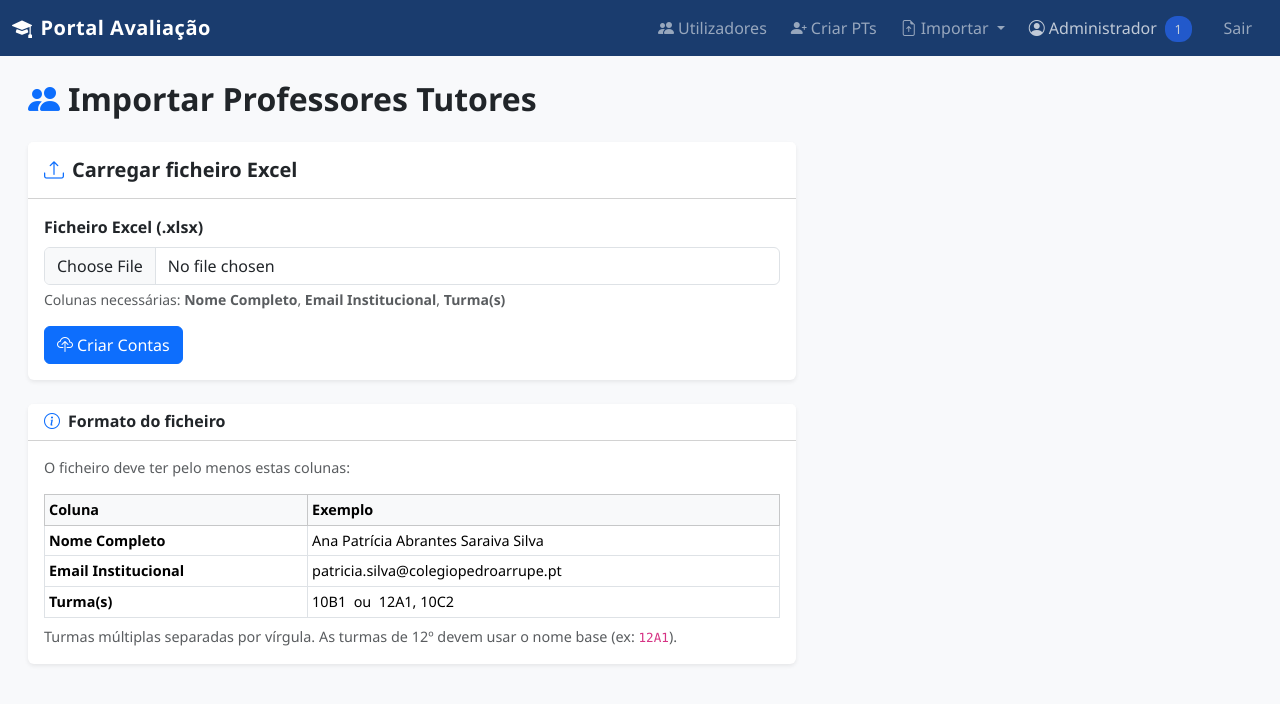
After one commit to macoutinho-hub/portal-avaliacao, a Flask app: page /admin/importar-pts in a window 1280 px wide. The commit adds this page. Shown: the top 704 px of the page. Run offline with Flask 3, Linux system fonts and the light colour scheme; a user stored in the database is signed in.

Commit message:
importar PTs

```diff
--- a/app.py
+++ b/app.py
@@ -734,6 +734,78 @@ def admin_panel():
     users = db.execute("SELECT * FROM users ORDER BY role, turma, nome").fetchall()
     return render_template("admin.html", users=users)
 
+@app.route("/admin/importar-pts", methods=["GET", "POST"])
+@login_required
+@admin_required
+def importar_pts():
+    import secrets, string, io, unicodedata as _uc2, re as _re3
+
+    def gerar_password(n=10):
+        chars = string.ascii_letters + string.digits
+        return "".join(secrets.choice(chars) for _ in range(n))
+
+    credenciais = None
+
+    if request.method == "POST":
+        f = request.files.get("ficheiro")
+        if not f or not f.filename.endswith((".xlsx", ".xls")):
+            flash("Por favor carregue um ficheiro .xlsx.", "danger")
+            return redirect(url_for("importar_pts"))
+
+        path = os.path.join(UPLOAD_FOLDER, secure_filename(f.filename))
+        f.save(path)
+        db = get_db()
+
+        wb = openpyxl.load_workbook(path, data_only=True)
+        ws = wb.active
+        headers = [str(c.value or "").strip().lower() for c in ws[1]]
+
+        def ci(names):
+            for n in names:
+                for i, h in enumerate(headers):
+                    if n.lower() in h: return i
+            return None
+
+        idx_nome  = ci(["nome"])
+        idx_email = ci(["email"])
+        idx_turma = ci(["turma"])
+
+        if idx_nome is None or idx_email is None:
+            flash("Colunas 'Nome' e 'Email' não encontradas.", "danger")
+            return redirect(url_for("importar_pts"))
+
+        criados = []
+        ignorados = []
+
+        for row in ws.iter_rows(min_row=2, values_only=True):
+            nome  = str(row[idx_nome] or "").strip()
+            email = str(row[idx_email] or "").strip().lower()
+            turma = str(row[idx_turma] or "").strip() if idx_turma is not None else ""
+            if not nome or not email or "@" not in email:
+                continue
+
+            # Normalizar turmas: "12A1, 10C2" → "12A1,10C2"
+            turma_norm = ",".join(t.strip() for t in turma.split(",") if t.strip())
+
+            existing = db.execute("SELECT id FROM users WHERE email=?", (email,)).fetchone()
+            if existing:
+                ignorados.append(nome)
+                continue
+
+            pwd = gerar_password()
+            db.execute(
+                "INSERT INTO users (email, password, nome, turma, role) VALUES (?,?,?,?,?)",
+                (email, generate_password_hash(pwd), nome, turma_norm, "diretor")
+            )
+            criados.append({"nome": nome, "email": email, "turma": turma_norm, "password": pwd})
+
+        db.commit()
+        flash(f"✓ {len(criados)} PT(s) criado(s). {len(ignorados)} já existiam.", "success")
+        credenciais = criados
+
+    return render_template("importar_pts.html", credenciais=credenciais)
+
+
 @app.route("/admin/criar_utilizador", methods=["POST"])
 @login_required
 @admin_required
--- a/templates/base.html
+++ b/templates/base.html
@@ -48,6 +48,9 @@
         <li class="nav-item">
           <a class="nav-link" href="{{ url_for('admin_panel') }}"><i class="bi bi-people-fill me-1"></i>Utilizadores</a>
         </li>
+        <li class="nav-item">
+          <a class="nav-link" href="{{ url_for('importar_pts') }}"><i class="bi bi-person-plus-fill me-1"></i>Criar PTs</a>
+        </li>
         <li class="nav-item dropdown">
           <a class="nav-link dropdown-toggle" href="#" data-bs-toggle="dropdown">
             <i class="bi bi-file-earmark-arrow-up me-1"></i>Importar
--- /dev/null
+++ b/templates/importar_pts.html
@@ -0,0 +1,102 @@
+{% extends "base.html" %}
+{% block title %}Importar Professores Tutores{% endblock %}
+
+{% block content %}
+<div class="px-3" style="max-width:800px">
+  <h2 class="fw-bold mb-4"><i class="bi bi-people-fill me-2 text-primary"></i>Importar Professores Tutores</h2>
+
+  <div class="card border-0 shadow-sm mb-4">
+    <div class="card-header bg-white py-3">
+      <h5 class="mb-0 fw-semibold"><i class="bi bi-upload me-2 text-primary"></i>Carregar ficheiro Excel</h5>
+    </div>
+    <div class="card-body">
+      <form method="post" enctype="multipart/form-data">
+        <div class="mb-3">
+          <label class="form-label fw-semibold">Ficheiro Excel (.xlsx)</label>
+          <input type="file" name="ficheiro" class="form-control" accept=".xlsx,.xls" required>
+          <div class="form-text">Colunas necessárias: <strong>Nome Completo</strong>, <strong>Email Institucional</strong>, <strong>Turma(s)</strong></div>
+        </div>
+        <button type="submit" class="btn btn-primary">
+          <i class="bi bi-cloud-upload me-1"></i>Criar Contas
+        </button>
+      </form>
+    </div>
+  </div>
+
+  {% if credenciais %}
+  <!-- Credenciais geradas -->
+  <div class="card border-0 shadow-sm mb-4">
+    <div class="card-header bg-white py-3 d-flex justify-content-between align-items-center">
+      <h5 class="mb-0 fw-semibold text-success">
+        <i class="bi bi-check-circle-fill me-2"></i>{{ credenciais|length }} conta(s) criada(s)
+      </h5>
+      <button class="btn btn-sm btn-outline-secondary" onclick="copiarTudo()">
+        <i class="bi bi-clipboard me-1"></i>Copiar tudo
+      </button>
+    </div>
+    <div class="card-body p-0">
+      <div class="table-responsive">
+        <table class="table table-hover mb-0" id="tabela-cred">
+          <thead class="table-light">
+            <tr>
+              <th class="ps-4">Nome</th>
+              <th>Email</th>
+              <th>Turma(s)</th>
+              <th>Password</th>
+            </tr>
+          </thead>
+          <tbody>
+            {% for c in credenciais %}
+            <tr>
+              <td class="ps-4 fw-semibold">{{ c.nome }}</td>
+              <td class="text-muted">{{ c.email }}</td>
+              <td><span class="badge" style="background:#2563eb">{{ c.turma }}</span></td>
+              <td><code class="bg-light px-2 py-1 rounded">{{ c.password }}</code></td>
+            </tr>
+            {% endfor %}
+          </tbody>
+        </table>
+      </div>
+    </div>
+  </div>
+  <p class="text-muted" style="font-size:.85rem">
+    <i class="bi bi-exclamation-triangle me-1"></i>Guarde estas credenciais agora — as passwords não serão mostradas novamente.
+  </p>
+
+  <script>
+  function copiarTudo() {
+    let txt = 'CREDENCIAIS PROFESSORES TUTORES — Portal de Avaliação\n';
+    txt += '='.repeat(55) + '\n\n';
+    document.querySelectorAll('#tabela-cred tbody tr').forEach(tr => {
+      const cells = tr.querySelectorAll('td');
+      txt += `Nome   : ${cells[0].textContent.trim()}\n`;
+      txt += `Email  : ${cells[1].textContent.trim()}\n`;
+      txt += `Turmas : ${cells[2].textContent.trim()}\n`;
+      txt += `Pass   : ${cells[3].textContent.trim()}\n\n`;
+    });
+    navigator.clipboard.writeText(txt).then(() => {
+      alert('Credenciais copiadas para a área de transferência!');
+    });
+  }
+  </script>
+  {% endif %}
+
+  <div class="card border-0 shadow-sm">
+    <div class="card-header bg-white">
+      <h6 class="fw-semibold mb-0"><i class="bi bi-info-circle me-2 text-primary"></i>Formato do ficheiro</h6>
+    </div>
+    <div class="card-body text-muted" style="font-size:.9rem">
+      <p>O ficheiro deve ter pelo menos estas colunas:</p>
+      <table class="table table-sm table-bordered mb-2">
+        <thead class="table-light"><tr><th>Coluna</th><th>Exemplo</th></tr></thead>
+        <tbody>
+          <tr><td><strong>Nome Completo</strong></td><td>Ana Patrícia Abrantes Saraiva Silva</td></tr>
+          <tr><td><strong>Email Institucional</strong></td><td>patricia.silva@colegiopedroarrupe.pt</td></tr>
+          <tr><td><strong>Turma(s)</strong></td><td>10B1 &nbsp;ou&nbsp; 12A1, 10C2</td></tr>
+        </tbody>
+      </table>
+      <p class="mb-0">Turmas múltiplas separadas por vírgula. As turmas de 12º devem usar o nome base (ex: <code>12A1</code>).</p>
+    </div>
+  </div>
+</div>
+{% endblock %}
```
Also changed, not shown: 1 other file.
